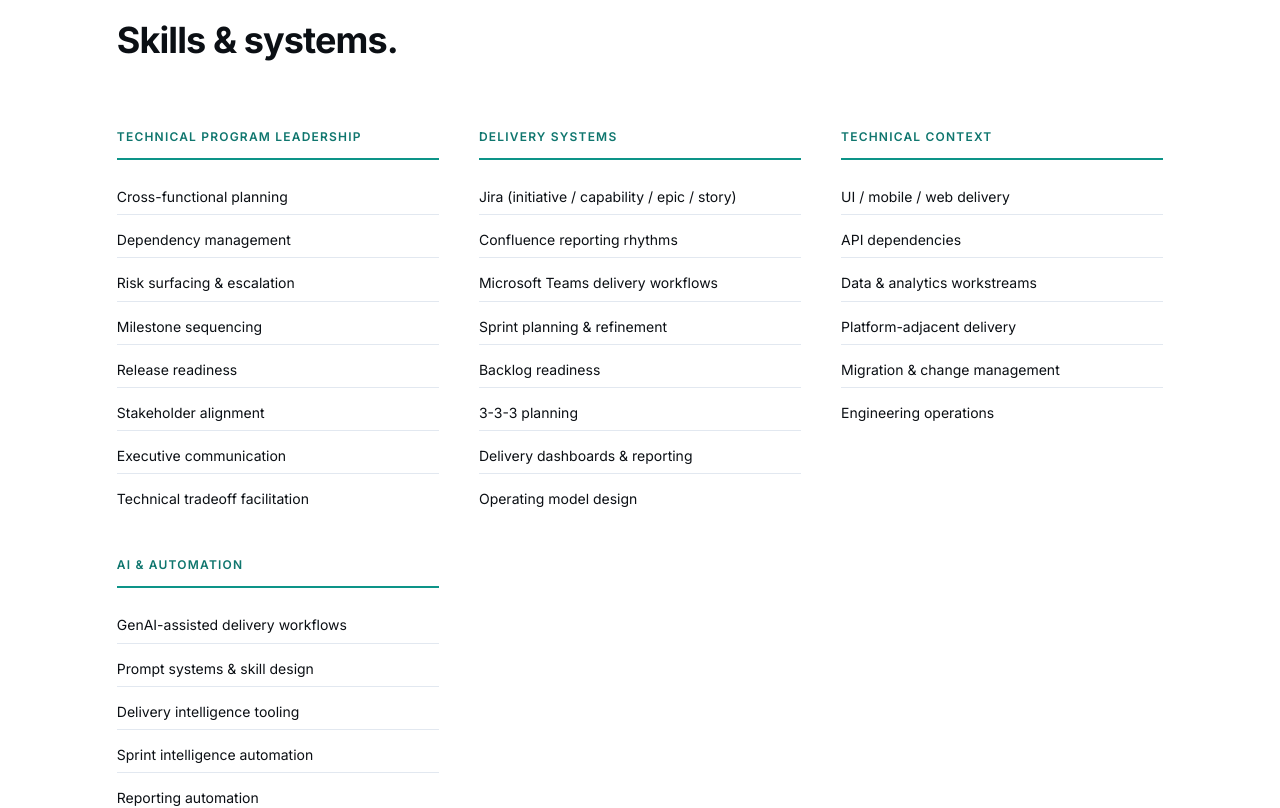
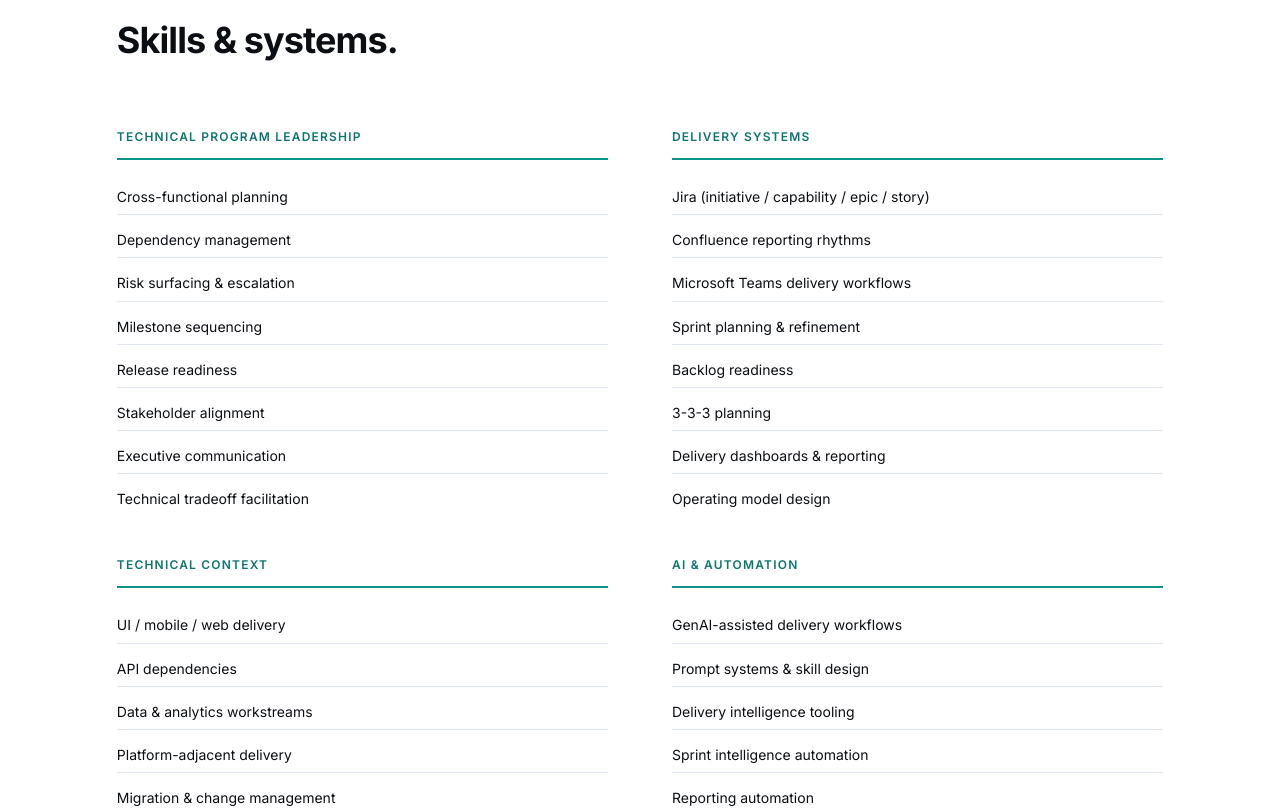
Before and after one commit to JHeeebert/Joshua-Hebert-Portfolio, a React (Vite) app: page / in a window 1280 px wide. Shown: the part 3660-4468 px from the top of the page. Built offline with nearby package versions, Linux system fonts and the light colour scheme.

Commit message:
Skills: 2x2 grid (no orphan category)

```diff
--- a/src/components/sections/Skills.css
+++ b/src/components/sections/Skills.css
@@ -9,8 +9,15 @@
 
 .skills__grid {
   display: grid;
-  grid-template-columns: repeat(auto-fit, minmax(240px, 1fr));
+  grid-template-columns: 1fr;
   gap: var(--space-10);
+}
+
+@media (min-width: 720px) {
+  .skills__grid {
+    grid-template-columns: repeat(2, minmax(0, 1fr));
+    gap: var(--space-10) var(--space-16);
+  }
 }
 
 /* ── Group ────────────────────────────────────────────────────── */
```
